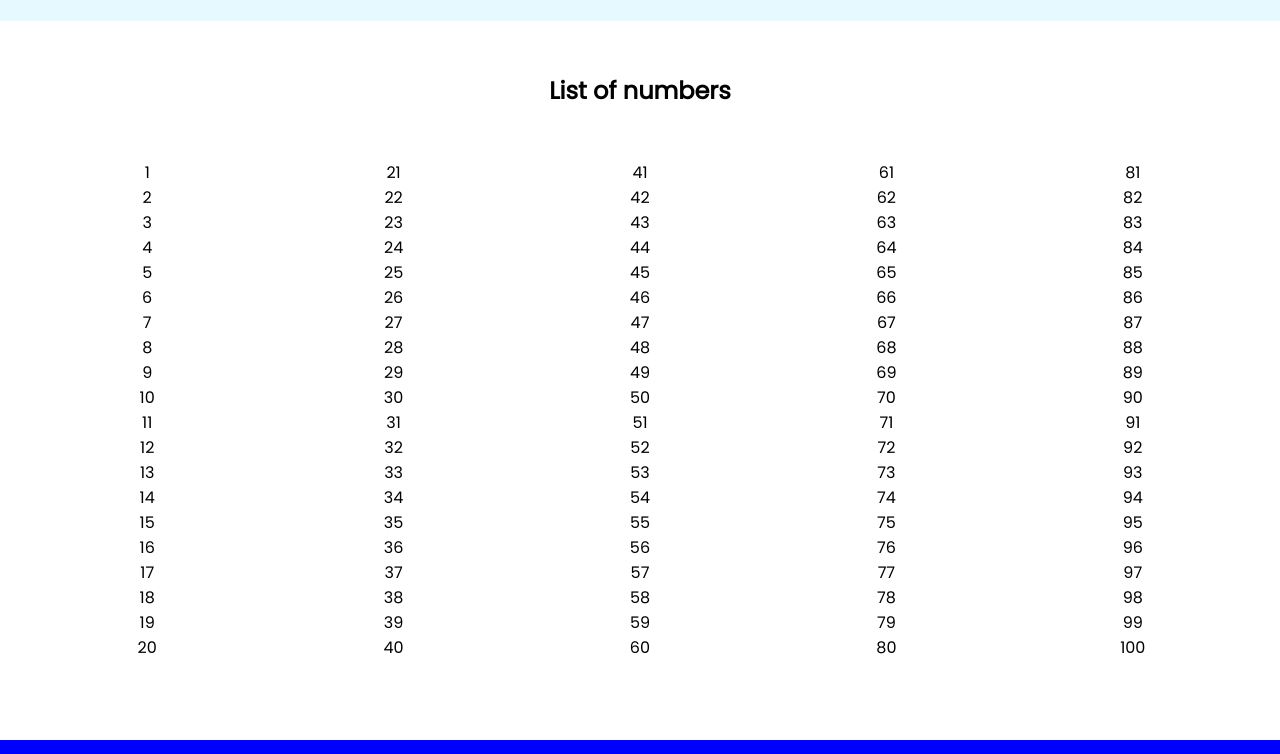
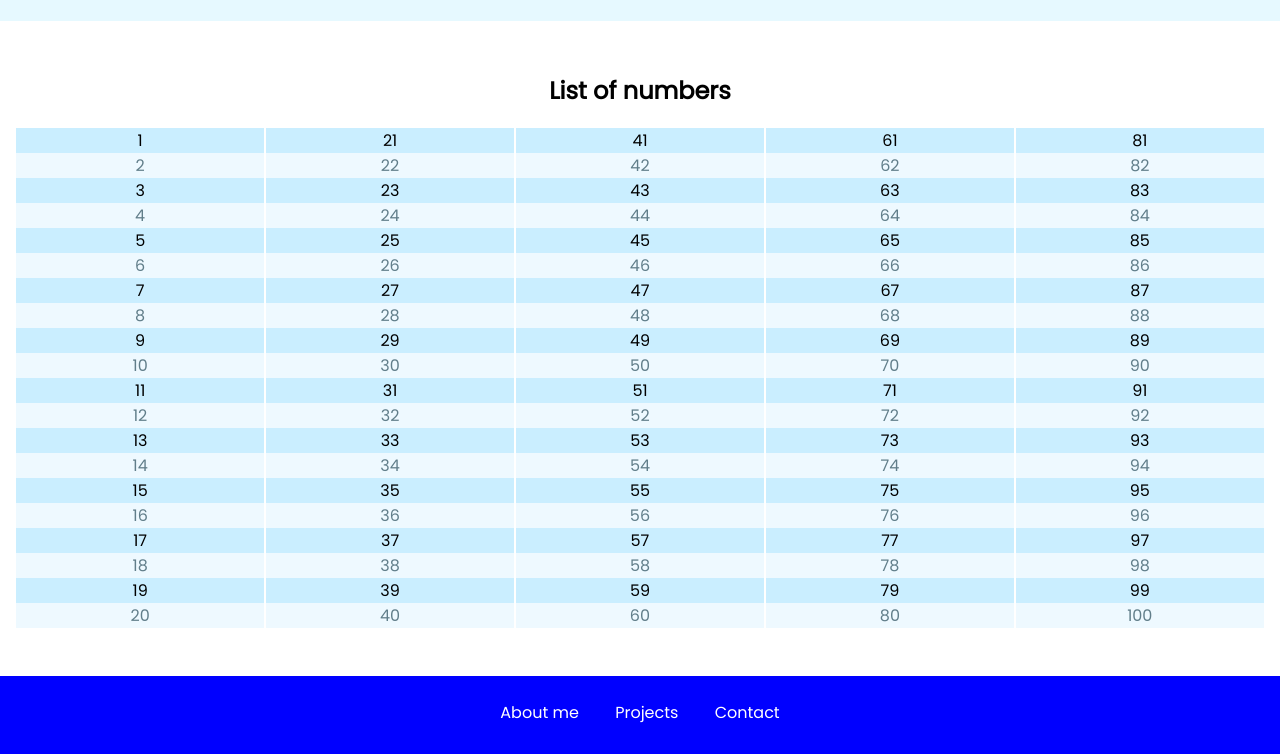
Before and after one commit to hoiyannyc/portfolio, a plain HTML site: page index.html in a window 1280 px wide. Shown: the part 4150-4904 px from the top of the page. Drawn offline with Linux system fonts and the light colour scheme.

Commit message:
Update mystyle.css

```diff
--- a/styles/mystyle.css
+++ b/styles/mystyle.css
@@ -220,10 +220,19 @@ aside.emoji a:hover {
 /* list */
 #numbers {
     list-style: none;
+    column-gap: 0.1em;
     columns: 5;
-    padding: 2em 1em 2em 1em;
+    padding: 0;
 }
 #list {
     padding: 2em 1em 2em 1em;
     text-decoration: none;
 }
+/* add color to odd and even in table */
+.evenNumber {
+    background-color: rgb(238, 249, 255);
+    color: rgb(97, 126, 138);
+}
+.oddNumber {
+    background-color: rgb(202, 238, 255);
+}
```
